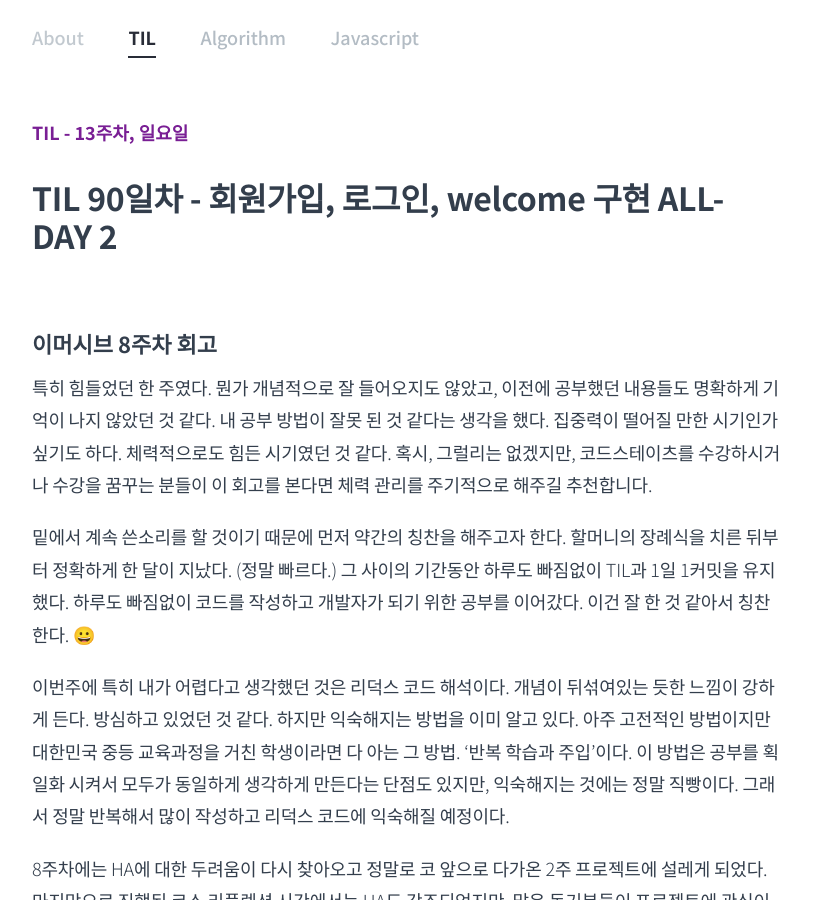
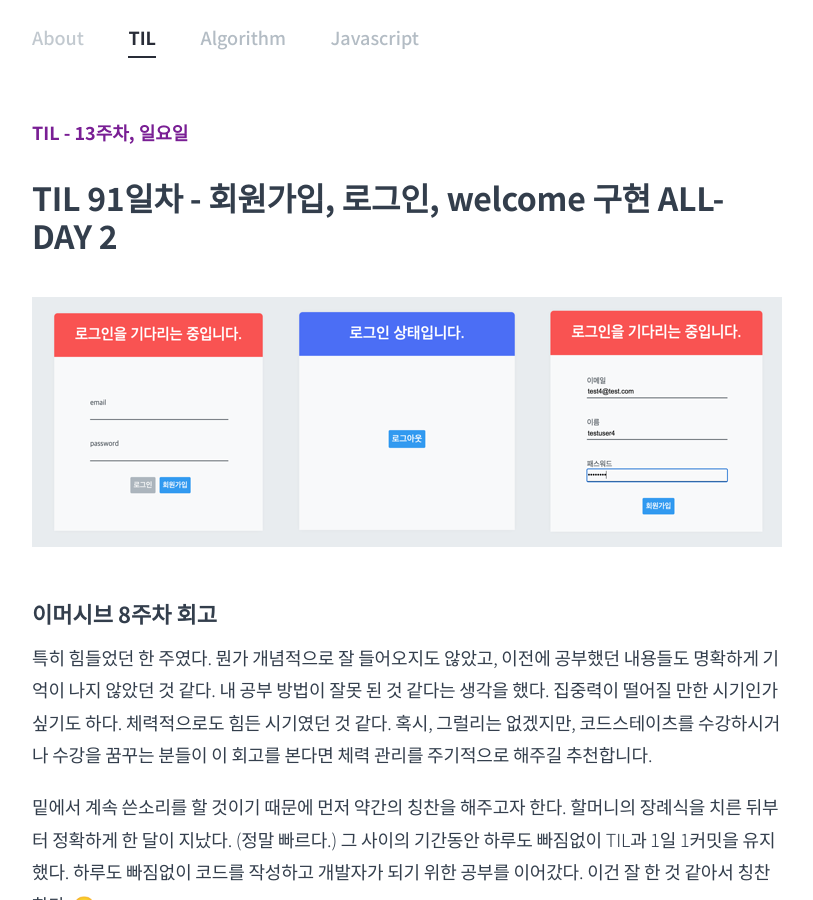
Before and after one commit to hankyeolk/hankyeolk.github.io, a Jekyll site: the page built from TIL/91_2020.09.13.md, in a window 1280 px wide and 900 px high. Shown: the whole window, without its empty margins (233-1046 px from the left). Built offline with Jekyll 4.4.1, drawn with Linux system fonts in a browser that asks for light colours; some web fonts are replaced.

Commit message:
til update

```diff
--- a/TIL/91_2020.09.13.md
+++ b/TIL/91_2020.09.13.md
@@ -1,6 +1,6 @@
 ---
 layout: post
-title: "TIL 90일차 - 회원가입, 로그인, welcome 구현 ALL-DAY 2"
+title: "TIL 91일차 - 회원가입, 로그인, welcome 구현 ALL-DAY 2"
 subtitle: ""
 type: "TIL - 13주차, 일요일"
 createDate: "2020-09-13, 일요일"
@@ -11,6 +11,8 @@
 header-img: ""
 order: 91
 ---
+
+![mini-mini-project-login-img](./login-project.png)
 
 ## 이머시브 8주차 회고
 
```
Also changed, not shown: TIL/login-project.png (added).
